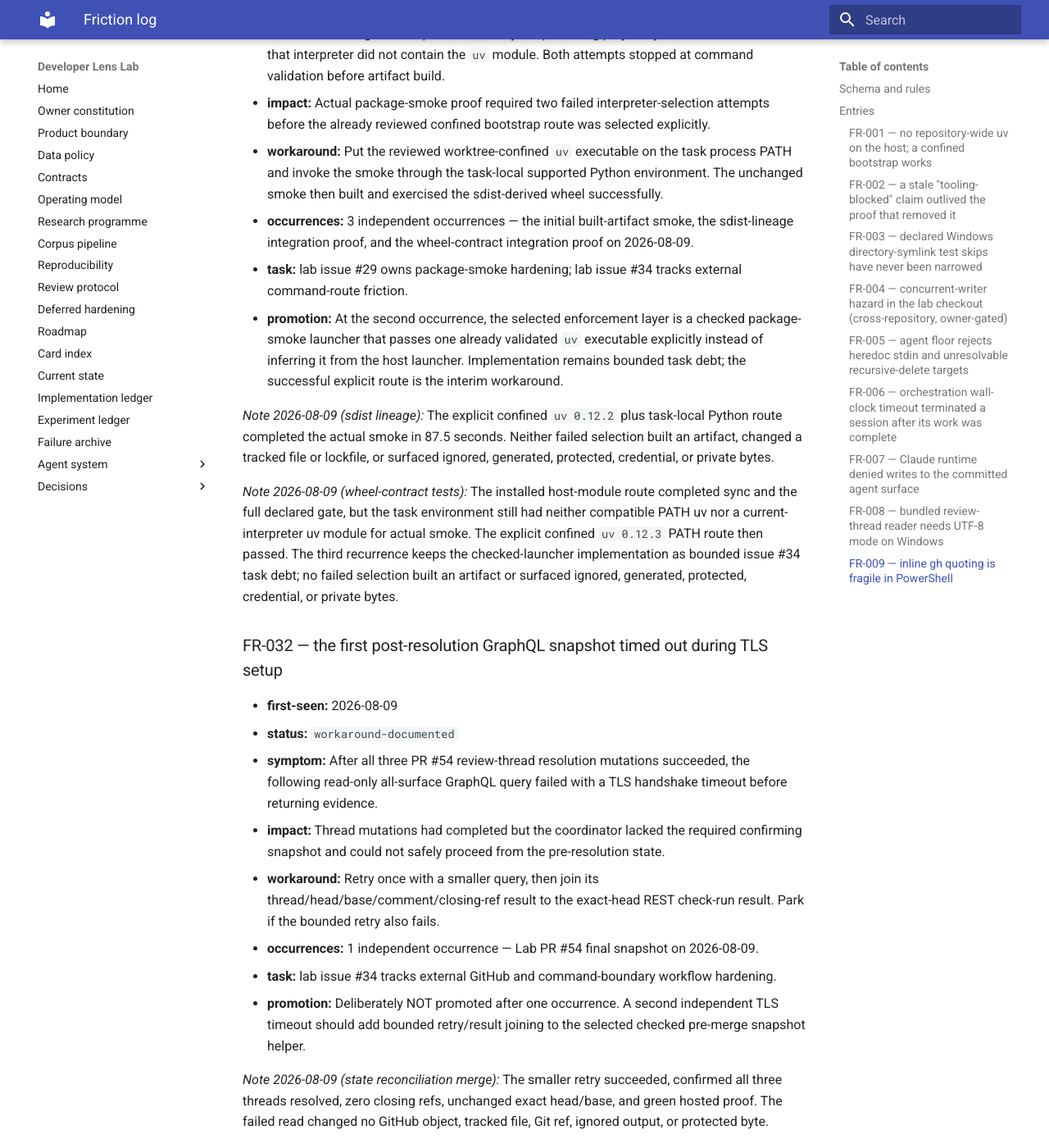
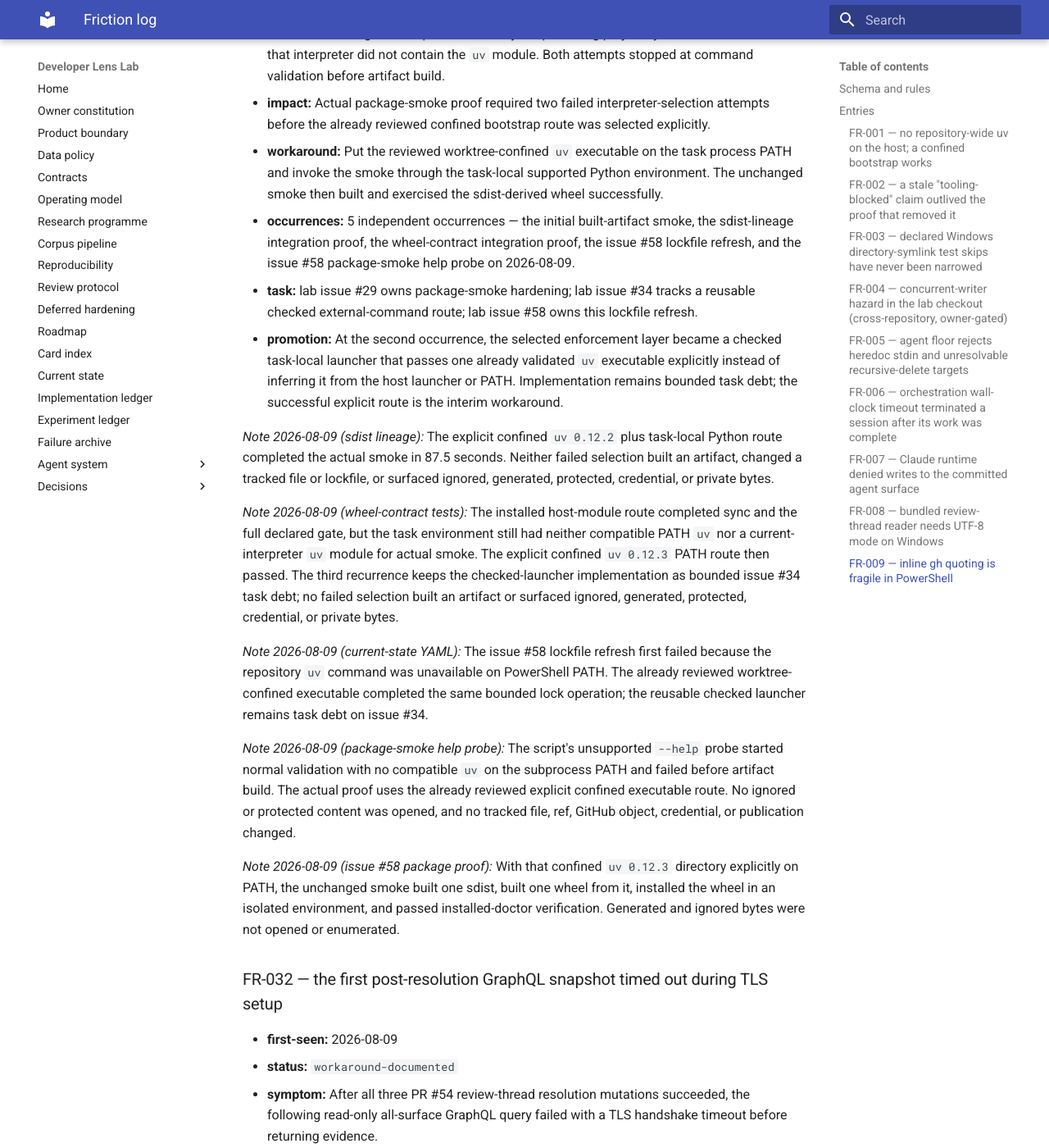
Before and after one commit to Chris0Jeky/developer-lens-lab, an MkDocs documentation site: the page built from docs/agent-system/FRICTION_LOG.md, in a window 1280 px wide and 1400 px high, scrolled down 24996 px. Shown: the whole window at 82% size. Built offline with MkDocs 1.6.1 and Material for MkDocs 9.7.7, drawn with Linux system fonts in a browser that asks for light colours; some of the changed text lies outside the part shown.

Commit message:
Restore merged friction history

```diff
--- a/docs/agent-system/FRICTION_LOG.md
+++ b/docs/agent-system/FRICTION_LOG.md
@@ -852,25 +852,41 @@ remains in passive observation while disjoint local proof continues.
 - **workaround:** Put the reviewed worktree-confined `uv` executable on the task process PATH and
   invoke the smoke through the task-local supported Python environment. The unchanged smoke then
   built and exercised the sdist-derived wheel successfully.
-- **occurrences:** 3 independent occurrences — the initial built-artifact smoke, the sdist-lineage
-  integration proof, and the wheel-contract integration proof on 2026-08-09.
-- **task:** lab issue #29 owns package-smoke hardening; lab issue #34 tracks external command-route
-  friction.
-- **promotion:** At the second occurrence, the selected enforcement layer is a checked package-smoke
+- **occurrences:** 5 independent occurrences — the initial built-artifact smoke, the sdist-lineage
+  integration proof, the wheel-contract integration proof, the issue #58 lockfile refresh, and the
+  issue #58 package-smoke help probe on 2026-08-09.
+- **task:** lab issue #29 owns package-smoke hardening; lab issue #34 tracks a reusable checked
+  external-command route; lab issue #58 owns this lockfile refresh.
+- **promotion:** At the second occurrence, the selected enforcement layer became a checked task-local
   launcher that passes one already validated `uv` executable explicitly instead of inferring it
-  from the host launcher. Implementation remains bounded task debt; the successful explicit route
-  is the interim workaround.
+  from the host launcher or PATH. Implementation remains bounded task debt; the successful explicit
+  route is the interim workaround.
 
 _Note 2026-08-09 (sdist lineage):_ The explicit confined `uv 0.12.2` plus task-local Python route
 completed the actual smoke in 87.5 seconds. Neither failed selection built an artifact, changed a
 tracked file or lockfile, or surfaced ignored, generated, protected, credential, or private bytes.
 
 _Note 2026-08-09 (wheel-contract tests):_ The installed host-module route completed sync and the
-full declared gate, but the task environment still had neither compatible PATH uv nor a current-
-interpreter uv module for actual smoke. The explicit confined `uv 0.12.3` PATH route then passed.
+full declared gate, but the task environment still had neither compatible PATH `uv` nor a current-
+interpreter `uv` module for actual smoke. The explicit confined `uv 0.12.3` PATH route then passed.
 The third recurrence keeps the checked-launcher implementation as bounded issue #34 task debt; no
 failed selection built an artifact or surfaced ignored, generated, protected, credential, or
 private bytes.
+
+_Note 2026-08-09 (current-state YAML):_ The issue #58 lockfile refresh first failed because the
+repository `uv` command was unavailable on PowerShell PATH. The already reviewed worktree-confined
+executable completed the same bounded lock operation; the reusable checked launcher remains task
+debt on issue #34.
+
+_Note 2026-08-09 (package-smoke help probe):_ The script's unsupported `--help` probe started normal
+validation with no compatible `uv` on the subprocess PATH and failed before artifact build. The
+actual proof uses the already reviewed explicit confined executable route. No ignored or protected
+content was opened, and no tracked file, ref, GitHub object, credential, or publication changed.
+
+_Note 2026-08-09 (issue #58 package proof):_ With that confined `uv 0.12.3` directory explicitly on
+PATH, the unchanged smoke built one sdist, built one wheel from it, installed the wheel in an
+isolated environment, and passed installed-doctor verification. Generated and ignored bytes were
+not opened or enumerated.
 
 ### FR-032 — the first post-resolution GraphQL snapshot timed out during TLS setup
 
@@ -944,13 +960,14 @@ comment, thread, or closing-reference debt. The occurrence is safely reconciled,
   plus smaller file-scoped patches.
 - **workaround:** Re-read the narrow mismatched region and apply exact file-scoped patches, retaining
   atomic failure as the guard against partial state updates.
-- **occurrences:** 4 independent occurrences — the stale combined hunk during sdist current-base
-  state sync, the ambiguous FR-033 status hunk during PR #55 review correction, and the
-  unanchored FR-033 occurrence and status edits during PR #55 post-merge reconciliation on 2026-08-09.
+- **occurrences:** 5 independent occurrences — the stale combined hunk during sdist current-base
+  state sync, the ambiguous FR-033 status hunk during PR #55 review correction, the unanchored
+  FR-033 occurrence and status edits during PR #55 post-merge reconciliation, and the unanchored
+  FR-037 status edit during issue #58 proof reconciliation on 2026-08-09.
 - **task:** lab issue #34 tracks external patch-context and command-boundary workflow hardening.
 - **promotion:** At the second occurrence, the selected enforcement layer was an exact section-header
-  anchor plus a pre-stage diff assertion. The third occurrence shows that an ad-hoc command does not
-  reliably enforce that guard; a checked state-sync helper is now the selected task-debt layer on
+  anchor plus a pre-stage diff assertion. Later occurrences show that an ad-hoc command does not
+  reliably enforce that guard; a checked state-sync helper is the selected task-debt layer on
   issue #34.
 
 _Note 2026-08-09 (sdist current-base integration):_ The failed combined patch changed no tracked
@@ -974,8 +991,12 @@ GitHub object, ignored output, or protected byte contained the transient edit.
 _Note 2026-08-09 (same reconciliation, fourth occurrence):_ A later unanchored status patch matched
 FR-004 instead of FR-033. The required pre-stage inspection caught it, restored FR-004, and applied
 the FR-033 status under its exact section header. No commit, push, GitHub object, ignored output, or
-protected byte contained the transient edit. This recurrence strengthens issue #34's checked-helper
-task; hand-authored status/occurrence patches are not an enforcing layer.
+protected byte contained the transient edit.
+
+_Note 2026-08-09 (issue #58 proof reconciliation):_ An unanchored FR-037 status patch again matched
+FR-004. The immediate diff inspection caught and restored FR-004 before staging, then an exact
+FR-037 section-header patch applied the intended status. No commit, push, GitHub object,
+ignored-output access, or protected-byte access contained the transient edit.
 
 ### FR-035 — an unannounced post-merge state worktree appeared at live main
 
@@ -1035,17 +1056,32 @@ GitHub object, ignored output, or protected byte changed.
 ### FR-037 — inline PowerShell status assertion misquoted Markdown backticks
 
 - **first-seen:** 2026-08-09
-- **status:** `resolved`
+- **status:** `workaround-documented`
 - **symptom:** An inline regex intended to compare friction-entry statuses embedded Markdown
   backticks inside a double-quoted PowerShell command and failed at parse time.
 - **impact:** The pre-stage assertion did not run on its first attempt; the shell parsed no
   repository mutation and changed no file, ref, GitHub object, ignored output, or protected byte.
 - **workaround:** Replace the inline regex with fixed header-and-context inspection plus the full
   scoped diff before staging.
-- **occurrences:** 1 independent occurrence — PR #55 correction pre-stage assertion on 2026-08-09.
-- **task:** lab issue #34 tracks command-boundary hardening and reusable preflight checks.
-- **promotion:** Deliberately not promoted after one occurrence. If it recurs, use a checked script
-  file rather than adding more inline shell escaping.
+- **occurrences:** 3 independent occurrences — PR #55 correction pre-stage assertion, PR #56
+  fenced-YAML parse proof, and issue #58 safe-load assertion on 2026-08-09.
+- **task:** lab issue #34 tracks a reusable checked proof helper; lab issue #58 owns the current
+  YAML proof.
+- **promotion:** At the second occurrence, the selected enforcing layer became a checked script or
+  stdin command that constructs Markdown fences from character codes rather than nesting literal
+  backticks and Python string quotes inside a PowerShell command; issue #34 retains the helper task.
+
+_Note 2026-08-09 (PR #56 fenced-YAML proof):_ An inline Python parse command embedded literal
+Markdown backticks inside a PowerShell double-quoted command. PowerShell transformed the argument,
+and the resulting local pass did not prove the complete intended fenced YAML. Exact-head review
+caught the still-malformed adjacent state scalar before merge. A fix commit had been pushed, but no
+merge, protected-byte access, ignored-output inspection, or capability change occurred; the retry
+constructs the fence without literal backticks.
+
+_Note 2026-08-09 (issue #58 safe-load proof):_ A direct `python -c` assertion nested Python string
+quotes inside the PowerShell orchestration command. The interpreter received an invalid expression
+and exited before reading the state file. The quote-safe retry supplies the same assertion on stdin;
+no repository mutation, ignored-output access, protected-byte access, or GitHub change occurred.
 
 ### FR-038 — PR-comment shell body omitted the orchestration wrapper
 
@@ -1182,3 +1218,22 @@ change before the focused lint, type, and test proofs; no protected or ignored c
   validation.
 - **promotion:** Deliberately not promoted after one occurrence; the focused repository-state
   regression is the cheapest enforcing layer for this canonical field.
+
+### FR-046 — merge resolution reduced append-only friction history before range review
+
+- **first-seen:** 2026-08-10
+- **status:** `workaround-documented`
+- **symptom:** Resolving the PR #56 refresh against current main reduced already-merged FR-031,
+  FR-034, and FR-037 evidence in the working tree.
+- **impact:** A continuation could have lost recurrence counts and proof notes from the append-only
+  friction log.
+- **workaround:** Compare the parent-main and final-head blocks mechanically before staging, restore
+  every parent record, and retain only explicitly appended corrections.
+- **occurrences:** 1 independent occurrence — PR #56 final blocker-fix review on 2026-08-10.
+- **task:** lab issue #34 tracks checked merge/state reconciliation helpers.
+- **promotion:** Deliberately not promoted after one occurrence; exact parent-range comparison is the
+  current guard until a checked state-sync helper exists.
+
+_Note 2026-08-10 (PR #56 final blocker-fix):_ Exact range review caught the loss before merge; all
+parent FR-031, FR-034, and FR-037 records were restored. No protected content, GitHub mutation,
+ignored output, or capability boundary was crossed.
```
Also changed, not shown: other parts of docs/agent-system/FRICTION_LOG.md (+1 -1 lines).
